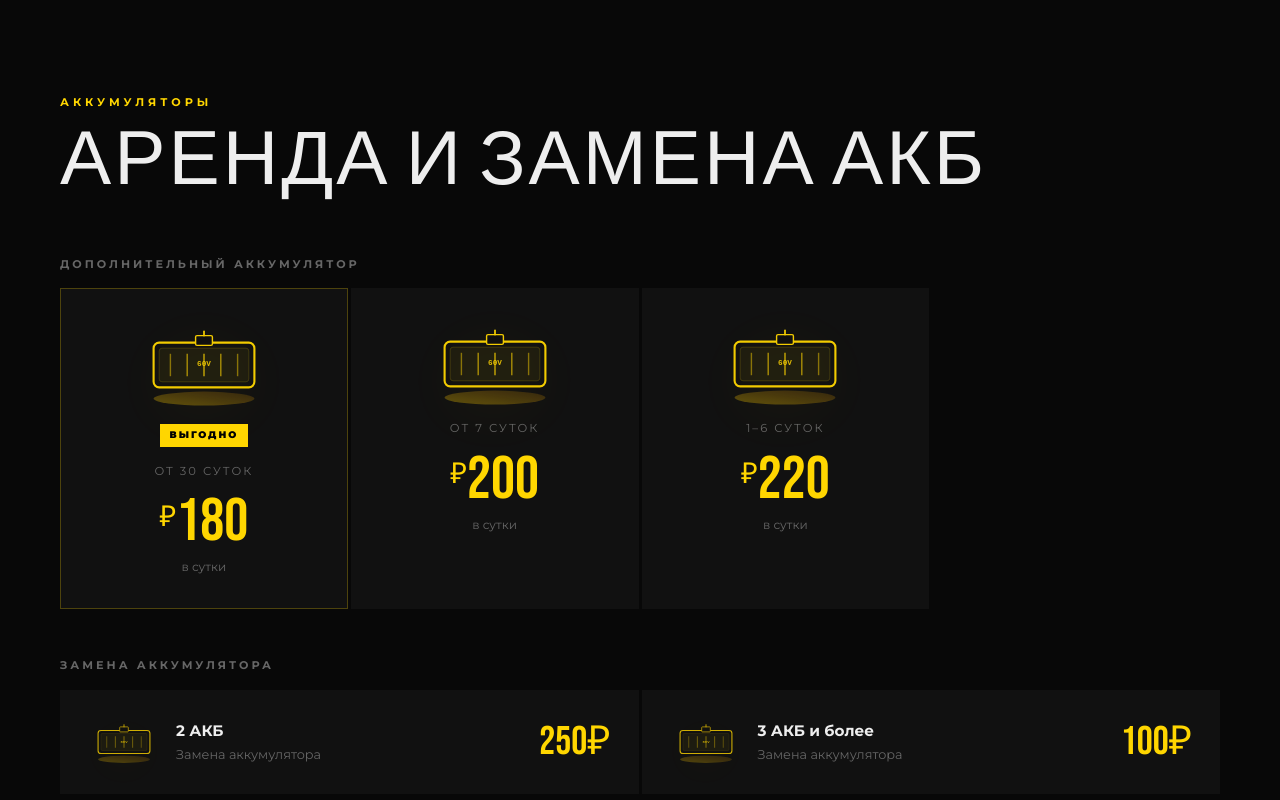
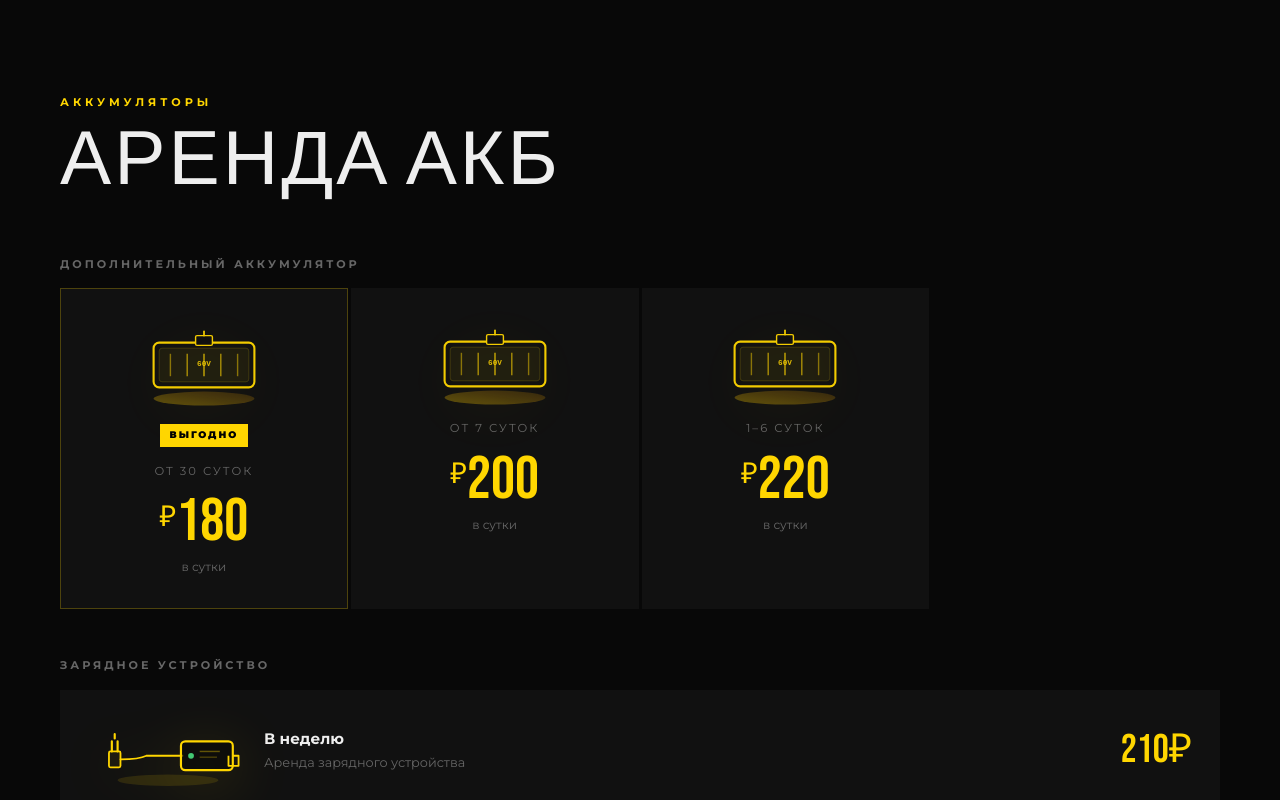
Before and after one commit to sergeiovitch63-create/liga, a Next.js app: page / in a window 1280 px wide. Shown: the part 2160-2960 px from the top of the page. Built offline with nearby package versions, Linux system fonts and the light colour scheme.

Commit message:
Remove battery swap section (2 АКБ / 3 АКБ и более)
- Drop batterySwap data and rendering on home BatterySection and BatterySwapAndCharger
- Simplify h2 to 'АРЕНДА АКБ' and footer tagline

```diff
--- a/app/page.jsx
+++ b/app/page.jsx
@@ -15,7 +15,7 @@ export default function Page() {
       <PartsGrid />
       <footer className="border-t border-[var(--border)] bg-[var(--bg)] px-12 py-12 text-center">
         <div className="font-bebas mb-2 text-[2.5rem] tracking-[6px] text-[var(--y)]">⚡ ЛИГА СКОРОСТИ</div>
-        <p className="text-[0.78rem] tracking-[1px] text-[var(--muted)]">Аренда электровелосипедов · Запчасти · Замена АКБ</p>
+        <p className="text-[0.78rem] tracking-[1px] text-[var(--muted)]">Аренда электровелосипедов · Запчасти · Ремонт</p>
       </footer>
     </SiteChrome>
   );
--- a/components/BatterySection.jsx
+++ b/components/BatterySection.jsx
@@ -1,7 +1,7 @@
 "use client";
 
 import Link from "next/link";
-import { batteryRent, batterySwap, chargers } from "../data/battery";
+import { batteryRent, chargers } from "../data/battery";
 import BatteryPackIllustration from "./illustrations/BatteryPackIllustration";
 import ChargerIllustration from "./illustrations/ChargerIllustration";
 import CountNumber from "./CountNumber";
@@ -11,7 +11,7 @@ export default function BatterySection() {
     <section className="px-5 py-[100px] md:px-12" id="battery">
       <div className="mx-auto max-w-[1160px]">
         <div className="reveal mb-3 text-[0.7rem] font-bold uppercase tracking-[4px] text-[var(--y)]">Аккумуляторы</div>
-        <h2 className="reveal font-bebas mb-14 text-[clamp(2.8rem,6vw,5rem)] leading-none tracking-[3px]">АРЕНДА И ЗАМЕНА АКБ</h2>
+        <h2 className="reveal font-bebas mb-14 text-[clamp(2.8rem,6vw,5rem)] leading-none tracking-[3px]">АРЕНДА АКБ</h2>
         <div className="reveal mb-4 text-[0.7rem] font-bold uppercase tracking-[3px] text-[var(--muted)]">Дополнительный аккумулятор</div>
         <div className="mb-12 grid grid-cols-1 gap-[3px] md:grid-cols-4">
           {batteryRent.map((item) => (
@@ -36,31 +36,7 @@ export default function BatterySection() {
           ))}
         </div>
 
-        <div className="reveal mb-4 mt-12 text-[0.7rem] font-bold uppercase tracking-[3px] text-[var(--muted)]">Замена аккумулятора</div>
-        <div className="mb-1 grid grid-cols-1 gap-[3px] md:grid-cols-2">
-          {batterySwap.map((item) => (
-            <Link
-              key={item.title}
-              href="/battery#battery-swap"
-              className="flex cursor-pointer items-center justify-between gap-4 bg-[var(--card)] px-7 py-6 no-underline transition-[transform,background-color] duration-200 hover:-translate-y-1 hover:bg-[#1c1c1c] md:gap-6"
-            >
-              <div className="flex min-w-0 flex-1 items-center gap-4">
-                <div className="hidden shrink-0 sm:block">
-                  <BatteryPackIllustration className="h-14 w-[72px] opacity-80 [filter:drop-shadow(0_8px_20px_rgba(255,214,0,0.15))]" />
-                </div>
-                <div className="min-w-0 text-[0.8rem] text-[var(--muted)]">
-                  <strong className="mb-0.5 block text-[0.95rem] text-[var(--text)]">{item.title}</strong>
-                  {item.subtitle}
-                </div>
-              </div>
-              <div className="font-bebas shrink-0 text-[2.5rem] leading-none text-[var(--y)]">
-                <CountNumber n={item.price} d={800} s="₽" />
-              </div>
-            </Link>
-          ))}
-        </div>
-
-        <div className="reveal mb-4 mt-8 text-[0.7rem] font-bold uppercase tracking-[3px] text-[var(--muted)]">Зарядное устройство</div>
+        <div className="reveal mb-4 mt-12 text-[0.7rem] font-bold uppercase tracking-[3px] text-[var(--muted)]">Зарядное устройство</div>
         <div className="grid gap-[3px]">
           {chargers.map((item) => (
             <Link
--- a/components/BatterySwapAndCharger.jsx
+++ b/components/BatterySwapAndCharger.jsx
@@ -1,7 +1,7 @@
 "use client";
 
 import Link from "next/link";
-import { batterySwap, chargers } from "../data/battery";
+import { chargers } from "../data/battery";
 import CountNumber from "./CountNumber";
 
 const swapCardClass =
@@ -12,35 +12,6 @@ const swapLinkExtra =
 export default function BatterySwapAndCharger({ asLinks = false }) {
   return (
     <>
-      <div id="battery-swap" className="reveal mb-4 text-[0.7rem] font-bold uppercase tracking-[3px] text-[var(--muted)]">
-        Замена аккумулятора
-      </div>
-      <div className="reveal mb-14 grid grid-cols-1 gap-[3px]">
-        {batterySwap.map((item) => {
-          const inner = (
-            <>
-              <div>
-                <strong className="mb-1 block text-[0.95rem] text-[var(--text)]">{item.title}</strong>
-                <span className="text-[0.8rem] text-[var(--muted)]">{item.subtitle}</span>
-                <p className="mt-3 max-w-xl text-[0.78rem] leading-relaxed text-[#888]">Разовая услуга замены при сдаче нескольких аккумуляторов.</p>
-              </div>
-              <div className="font-bebas shrink-0 text-[2.5rem] leading-none text-[var(--y)]">
-                <CountNumber n={item.price} d={800} s="₽" />
-              </div>
-            </>
-          );
-          return asLinks ? (
-            <Link key={item.title} href="/battery#battery-swap" className={`${swapCardClass} ${swapLinkExtra}`}>
-              {inner}
-            </Link>
-          ) : (
-            <div key={item.title} className={swapCardClass}>
-              {inner}
-            </div>
-          );
-        })}
-      </div>
-
       <div id="battery-charger" className="reveal mb-4 text-[0.7rem] font-bold uppercase tracking-[3px] text-[var(--muted)]">
         Зарядное устройство
       </div>
--- a/components/RentalBikeDetail.jsx
+++ b/components/RentalBikeDetail.jsx
@@ -146,7 +146,7 @@ export default function RentalBikeDetail({ bike }) {
         Те же тарифы, что в разделе{" "}
         <Link href="/battery#battery-rent" className="text-[var(--y)] underline underline-offset-2 hover:no-underline">«Дополнительный аккумулятор»</Link>{" "}
         на странице АКБ: аренда третьей батареи к этому велосипеду. Залог на аккумулятор —{" "}
-        <strong className="text-[var(--text)]">1 000 ₽</strong>. Замена АКБ и зарядные устройства — на странице{" "}
+        <strong className="text-[var(--text)]">1 000 ₽</strong>. Зарядные устройства — на странице{" "}
         <Link href="/battery" className="text-[var(--y)] underline underline-offset-2 hover:no-underline">Аккумуляторы</Link>.
       </p>
       <div className="reveal">
--- a/data/battery.js
+++ b/data/battery.js
@@ -4,11 +4,6 @@ export const batteryRent = [
   { duration: "1–6 суток", price: 220 }
 ];
 
-export const batterySwap = [
-  { title: "2 АКБ", subtitle: "Замена аккумулятора", price: 250 },
-  { title: "3 АКБ и более", subtitle: "Замена аккумулятора", price: 100 }
-];
-
 export const chargers = [
   { title: "В неделю", subtitle: "Аренда зарядного устройства", price: 210 },
   { title: "За сутки", subtitle: "Аренда зарядного устройства", price: 30 }
```
